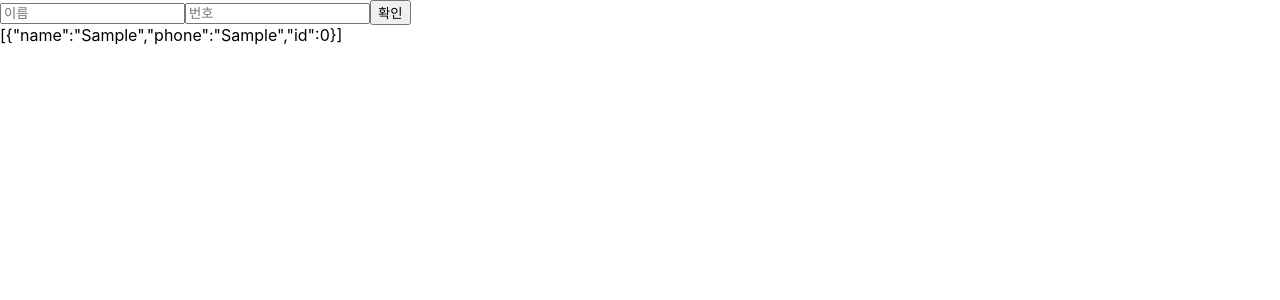
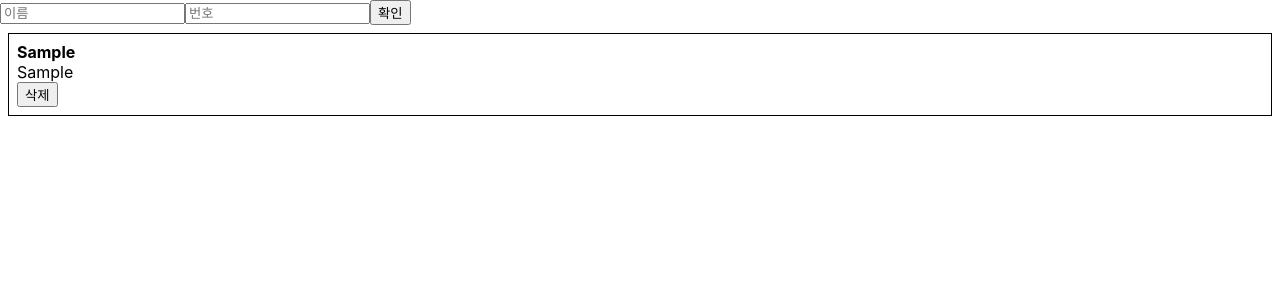
Before and after one commit to jay311311/phone-contact-list, a React (Create React App) app: page / in a window 1280 px wide. Both pictures are taken after typing "Sample", "Sample" into the empty fields and a click on the button "확인". Shown: the top 300 px of the page. Built offline with nearby package versions, Linux system fonts and the light colour scheme.

Commit message:
배열에서 데이터 제거( delet the  data in  Array)

```diff
--- a/src/App.js
+++ b/src/App.js
@@ -1,5 +1,7 @@
 import React,{Component} from 'react';
-import PhoneForm from './PhoneForm';
+import PhoneForm from './Component/PhoneForm';
+import PhoneInfoList from './Component/PhoneInfoList';
+
 
 class App extends Component {
   id = 0;
@@ -18,11 +20,20 @@
 
     })
   }
+
+  handleRemove=(id)=>{
+    const {information} = this.state;
+    this.setState({
+      information: information.filter(info => info.id !== id)
+    })
+  }
   render(){
     return (
       <div>
           <PhoneForm onCreate={this.handleCreate}/>
-          {JSON.stringify(this.state.information)}
+          <PhoneInfoList
+          onRemove={this.handleRemove}
+          data = {this.state.information}/>
       </div>
     );
   }
--- /dev/null
+++ b/src/Component/PhoneInfo.js
@@ -0,0 +1,29 @@
+import React, {Component} from "react"
+
+class PhoneInfo  extends Component{
+
+handleRmove=()=>{
+    const {info, onRemove} = this.props;
+    onRemove(info.id);
+}
+
+    render(){
+        const {name, phone} = this.props.info;
+
+        const style = {
+            border: "1px solid black",
+            padding:"8px",
+            margin:"8px"
+        };
+
+        return(
+            <div style={style}>
+                <div><b>{name}</b></div>
+                <div>{phone}</div>
+                <button onClick={this.handleRmove}>삭제</button>
+            </div>
+        )
+    }
+}
+
+export default PhoneInfo;
--- /dev/null
+++ b/src/Component/PhoneInfoList.js
@@ -0,0 +1,30 @@
+import React, {Component} from "react";
+import PhoneInfo from "./PhoneInfo";
+
+
+class PhoneInfoList extends Component{
+    static defaultProps = {data:[]}
+
+    render(){
+        const {data, onRemove} = this.props;
+
+
+
+        const list  = data.map(
+            info => (
+            <PhoneInfo
+                onRemove={onRemove}
+                info={info}
+                key={info.id}
+            />
+            )
+        );
+
+        return(
+        <div>
+            {list}
+        </div>)
+    }
+}
+
+export default PhoneInfoList;
```
Also changed, not shown: src/Component/PhoneForm.js (renamed from src/PhoneForm.js).
